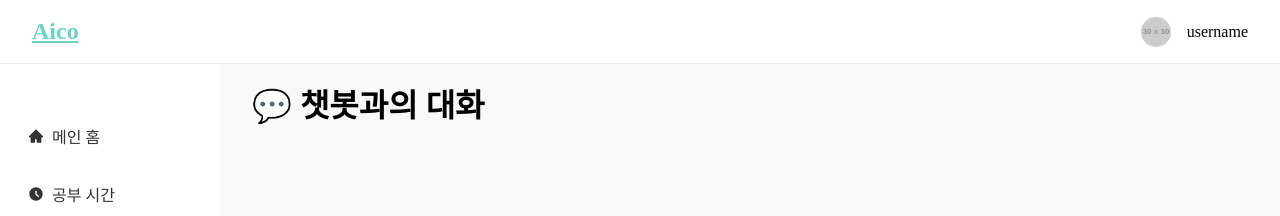
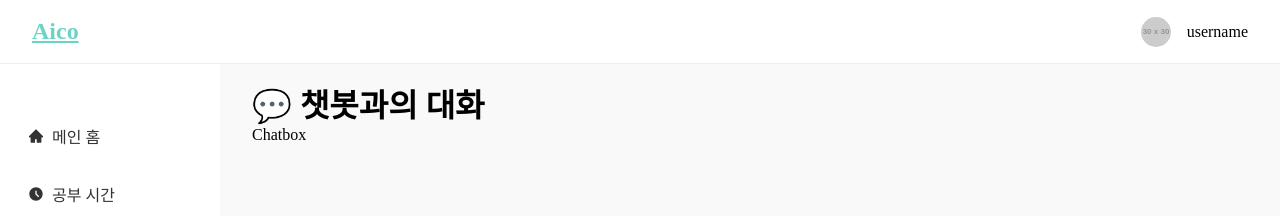
Before and after one commit to aico-team/aico-frontend, a React (Vite) app: page /QnaPage in a window 1280 px wide. Shown: the top 216 px of the page. Built offline with nearby package versions, Linux system fonts and the light colour scheme.

Commit message:
feat: ChatBox 컴포넌트 기본 구조 구성 및 QnaPage에 렌더링

```diff
--- /dev/null
+++ b/src/components/ChatBox.jsx
@@ -0,0 +1,13 @@
+import React from "react";
+
+const ChatBox = () => {
+  return (
+    <div>
+      <div>
+        <p>Chatbox</p>
+      </div>
+    </div>
+  );
+};
+
+export default ChatBox;
--- a/src/pages/QnaPage.jsx
+++ b/src/pages/QnaPage.jsx
@@ -1,10 +1,12 @@
 import React from "react";
+import ChatBox from "../components/ChatBox";
 
 const QnaPage = () => {
   return (
     <div>
       <div className="qna-wrapper">
         <h1 className="qna-title">💬 챗봇과의 대화</h1>
+        <ChatBox />
       </div>
     </div>
   );
```
